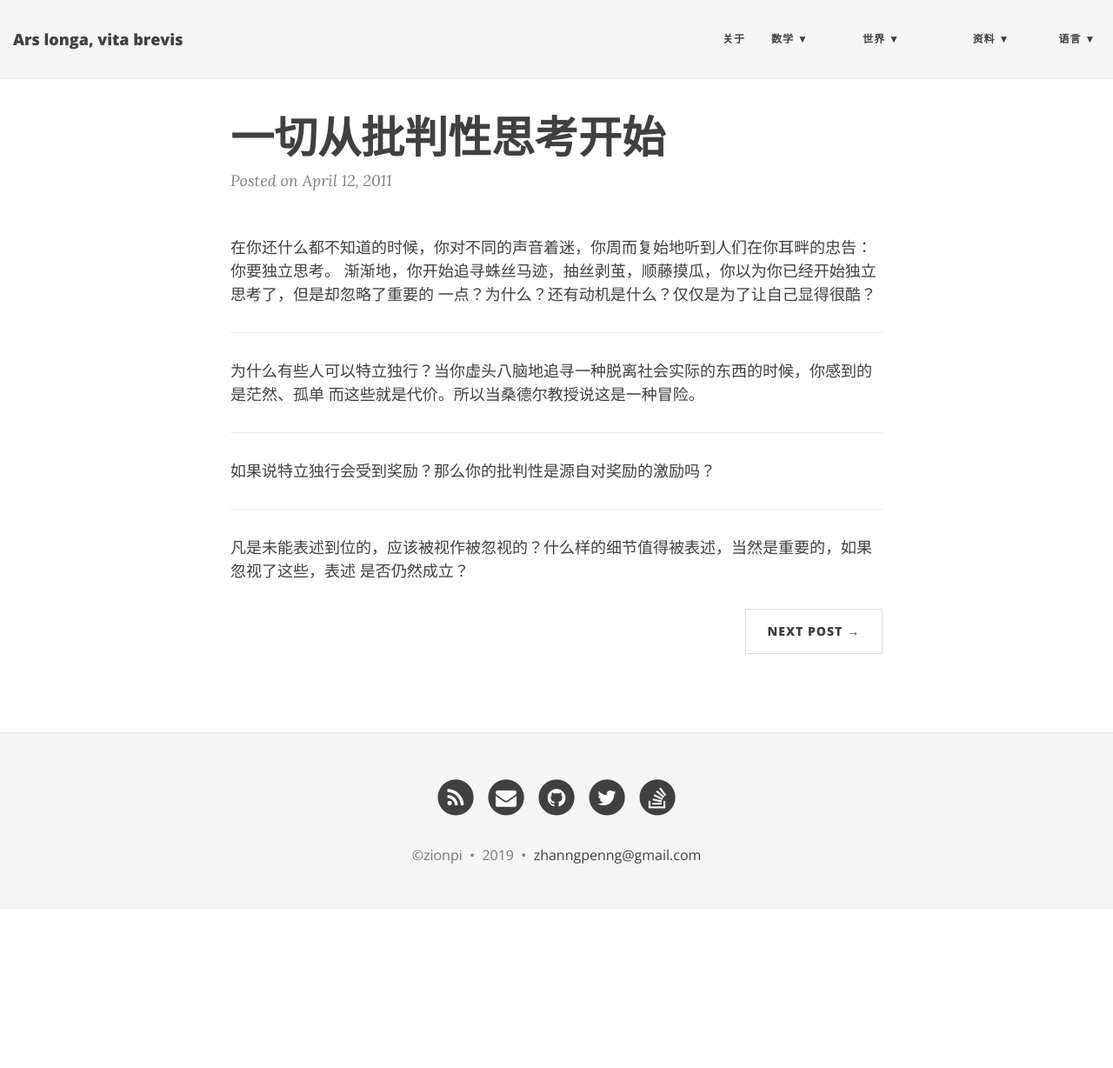
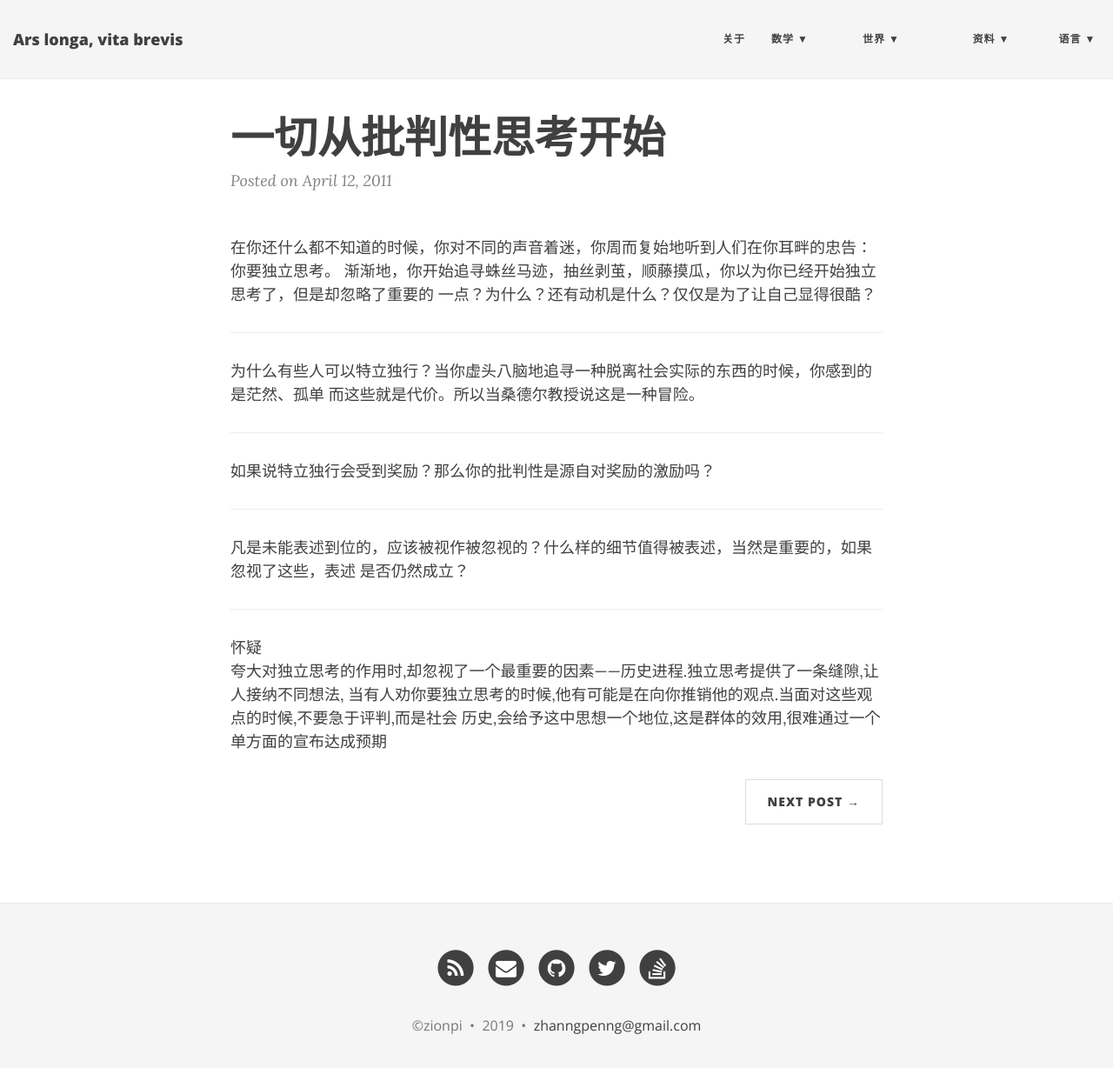
Before and after one commit to ZionPi/zionpi.github.io, a Jekyll site: the page built from _posts/2011-04-12-it-all-starts-with-critical-thinking.md, in a window 1280 px wide and 1241 px high. Shown: the top 1228 px of the window at 87% size. Built offline with Jekyll 4.4.1, drawn with Linux system fonts in a browser that asks for light colours; nearby versions of some CDN libraries.

Commit message:
Update 2011-04-12-it-all-starts-with-critical-thinking.md

```diff
--- a/_posts/2011-04-12-it-all-starts-with-critical-thinking.md
+++ b/_posts/2011-04-12-it-all-starts-with-critical-thinking.md
@@ -18,3 +18,9 @@ title: 一切从批判性思考开始
 ---
 凡是未能表述到位的，应该被视作被忽视的？什么样的细节值得被表述，当然是重要的，如果忽视了这些，表述
 是否仍然成立？
+
+---
+怀疑
+夸大对独立思考的作用时,却忽视了一个最重要的因素——历史进程.独立思考提供了一条缝隙,让人接纳不同想法,
+当有人劝你要独立思考的时候,他有可能是在向你推销他的观点.当面对这些观点的时候,不要急于评判,而是社会
+历史,会给予这中思想一个地位,这是群体的效用,很难通过一个单方面的宣布达成预期
```
